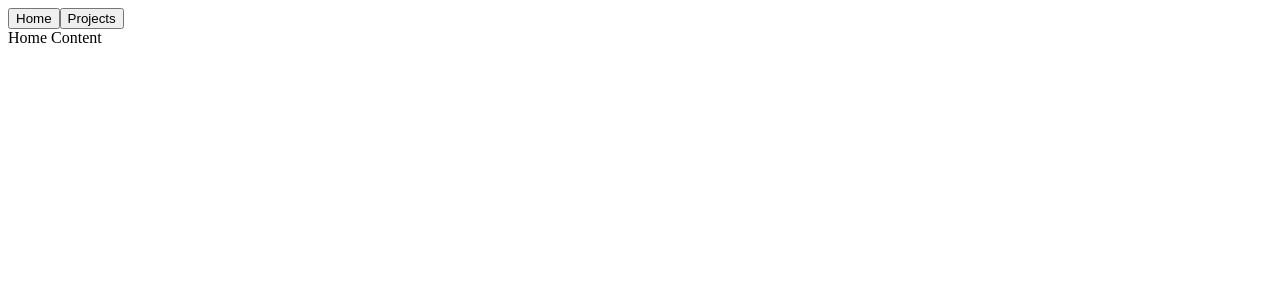
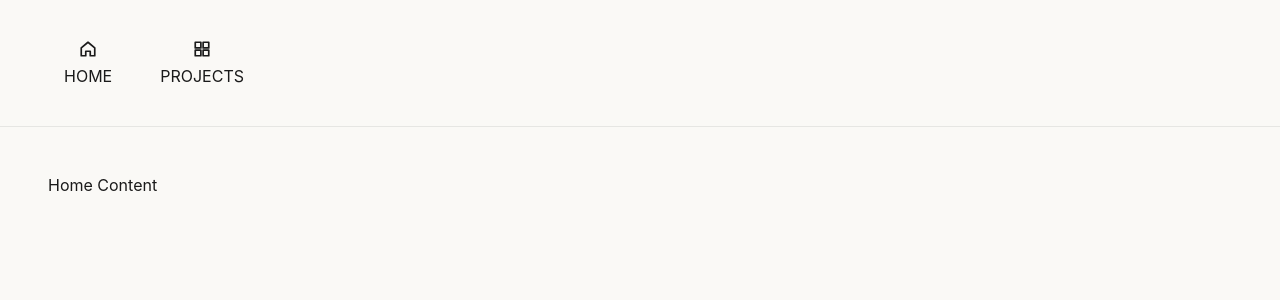
Before and after one commit to thaisfinck/my-code-sampler, a React (Vite) app: page /projects in a window 1280 px wide. Shown: the top 300 px of the page. Built offline with nearby package versions, Linux system fonts and the light colour scheme.

Commit message:
add style to header (#4)

```diff
--- a/src/app/App.tsx
+++ b/src/app/App.tsx
@@ -1,14 +1,22 @@
 import { useState } from 'react';
 import Home from '../pages/Home';
 import Projects from '../pages/Projects';
+import '../styles/App.css';
+import { HomeIcon, ProjectIcon } from '../styles/icons';
 
 function App() {
   const [activeTab, setActiveTab] = useState('home');
   return (
     <>
       <header>
-        <button onClick={() => setActiveTab('home')}>Home</button>
-        <button onClick={() => setActiveTab('projects')}>Projects</button>
+        <button onClick={() => setActiveTab('home')}>
+          <HomeIcon />
+          HOME
+        </button>
+        <button onClick={() => setActiveTab('projects')}>
+          <ProjectIcon />
+          PROJECTS
+        </button>
       </header>
       <main>
         {activeTab === 'home' && <Home />}
--- a/src/styles/App.css
+++ b/src/styles/App.css
@@ -1,9 +1,79 @@
+* {
+  margin: 0;
+  padding: 0;
+  box-sizing: border-box;
+}
+
+body {
+  background-color: #faf9f6;
+  color: #1a1a1a;
+  font-family:
+    -apple-system, BlinkMacSystemFont, 'Segoe UI', 'Roboto', 'Oxygen', 'Ubuntu',
+    'Cantarell', 'Fira Sans', 'Droid Sans', 'Helvetica Neue', sans-serif;
+  -webkit-font-smoothing: antialiased;
+  -moz-osx-font-smoothing: grayscale;
+  min-height: 100vh;
+}
+
 #root {
-  height: 100vh;
-  margin: 0;
+  min-height: 100vh;
   display: flex;
-  justify-content: center;
+  flex-direction: column;
+}
+
+header {
+  padding: 2rem 3rem;
+  border-bottom: 1px solid rgba(0, 0, 0, 0.08);
+  background-color: #faf9f6;
+  display: flex;
+  gap: 1rem;
   align-items: center;
-  font-family: Arial, sans-serif;
-  background-color: #f0f0f0;
 }
+
+header button {
+  background: none;
+  border: none;
+  color: #1a1a1a;
+  font-size: 1rem;
+  font-weight: 400;
+  cursor: pointer;
+  padding: 0.5rem 1rem;
+  transition: opacity 0.2s ease;
+  position: relative;
+  font-family: inherit;
+  display: flex;
+  align-items: center;
+  gap: 0.5rem;
+  flex-direction: column;
+}
+
+header button svg {
+  flex-shrink: 0;
+}
+
+header button:hover {
+  opacity: 0.6;
+  color: #ff69b4;
+}
+
+header button::after {
+  content: '';
+  position: absolute;
+  bottom: 0;
+  left: 1rem;
+  right: 1rem;
+  height: 1px;
+  background-color: #1a1a1a;
+  transform: scaleX(0);
+  transition: transform 0.2s ease;
+}
+
+header button:hover::after {
+  transform: scaleX(1);
+  background-color: #ff69b4;
+}
+
+main {
+  flex: 1;
+  padding: 3rem;
+}
--- /dev/null
+++ b/src/styles/icons.tsx
@@ -0,0 +1,71 @@
+export const HomeIcon = () => {
+  return (
+    <svg
+      width="18"
+      height="18"
+      viewBox="0 0 16 16"
+      fill="none"
+      xmlns="http://www.w3.org/2000/svg"
+    >
+      <path
+        d="M8 2L2 7V14H6V10H10V14H14V7L8 2Z"
+        stroke="currentColor"
+        strokeWidth="1.5"
+        strokeLinecap="round"
+        strokeLinejoin="round"
+      />
+    </svg>
+  );
+};
+export const ProjectIcon = () => {
+  return (
+    <svg
+      width="18"
+      height="18"
+      viewBox="0 0 16 16"
+      fill="none"
+      xmlns="http://www.w3.org/2000/svg"
+    >
+      <rect
+        x="2"
+        y="2"
+        width="5"
+        height="5"
+        stroke="currentColor"
+        strokeWidth="1.5"
+        strokeLinecap="round"
+        strokeLinejoin="round"
+      />
+      <rect
+        x="9"
+        y="2"
+        width="5"
+        height="5"
+        stroke="currentColor"
+        strokeWidth="1.5"
+        strokeLinecap="round"
+        strokeLinejoin="round"
+      />
+      <rect
+        x="2"
+        y="9"
+        width="5"
+        height="5"
+        stroke="currentColor"
+        strokeWidth="1.5"
+        strokeLinecap="round"
+        strokeLinejoin="round"
+      />
+      <rect
+        x="9"
+        y="9"
+        width="5"
+        height="5"
+        stroke="currentColor"
+        strokeWidth="1.5"
+        strokeLinecap="round"
+        strokeLinejoin="round"
+      />
+    </svg>
+  );
+};
```
